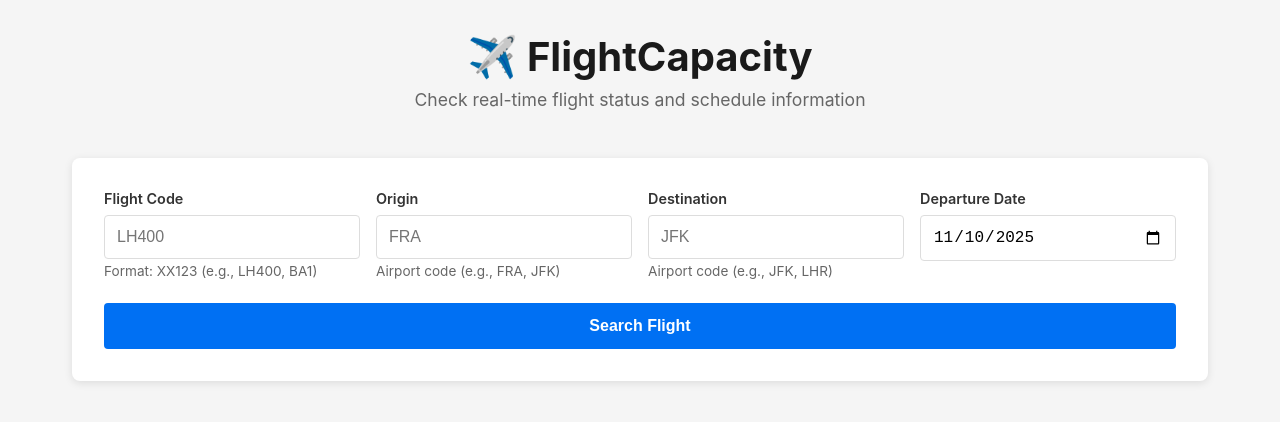
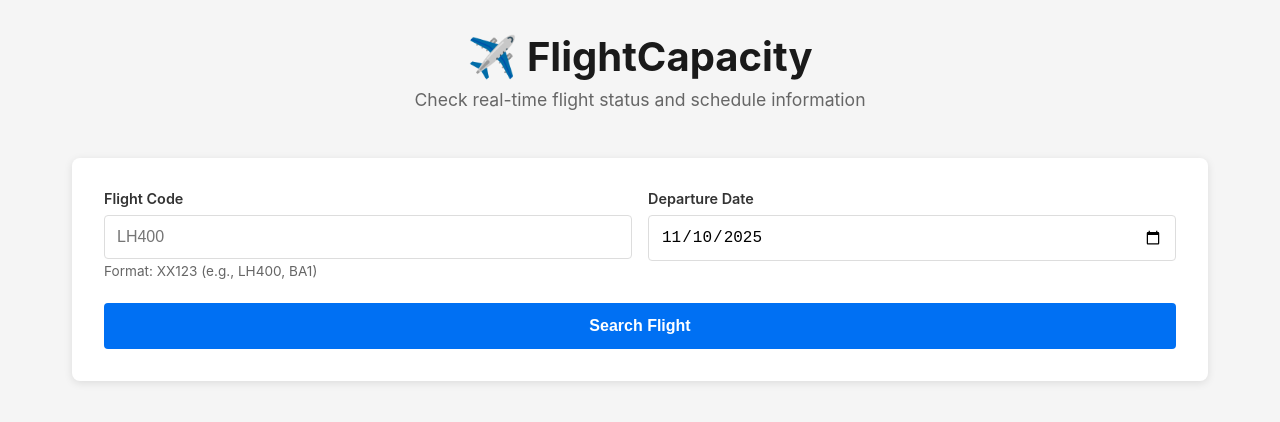
Before and after one commit to petarceklic/FlightCapacity, a Next.js app in the folder frontend/: page / in a window 1280 px wide. Shown: the top 422 px of the page. Built offline with nearby package versions, Linux system fonts and the light colour scheme.

Commit message:
Simplify: remove origin/destination fields, auto-extract from flight schedule

```diff
--- a/frontend/src/app/page.js
+++ b/frontend/src/app/page.js
@@ -13,8 +13,6 @@ const getDefaultDate = () => {
 export default function Home() {
   const [formData, setFormData] = useState({
     flightCode: '',
-    origin: '',
-    destination: '',
     date: getDefaultDate(),
   });
   const [results, setResults] = useState(null);
@@ -39,22 +37,6 @@ export default function Home() {
     setFormData(prev => ({
       ...prev,
       date: e.target.value
-    }));
-  };
-
-  const handleOriginChange = (e) => {
-    const value = e.target.value.toUpperCase();
-    setFormData(prev => ({
-      ...prev,
-      origin: value
-    }));
-  };
-
-  const handleDestinationChange = (e) => {
-    const value = e.target.value.toUpperCase();
-    setFormData(prev => ({
-      ...prev,
-      destination: value
     }));
   };
 
@@ -210,44 +192,6 @@ export default function Home() {
             />
             <small style={{ color: '#666', fontSize: '0.85rem', marginTop: '0.25rem' }}>
               Format: XX123 (e.g., LH400, BA1)
-            </small>
-          </div>
-
-          <div className="form-group">
-            <label htmlFor="origin">Origin</label>
-            <input
-              type="text"
-              id="origin"
-              name="origin"
-              value={formData.origin}
-              onChange={handleOriginChange}
-              placeholder="FRA"
-              pattern="[A-Z]{3}"
-              title="Enter 3-letter airport code (e.g., FRA)"
-              maxLength="3"
-              required
-            />
-            <small style={{ color: '#666', fontSize: '0.85rem', marginTop: '0.25rem' }}>
-              Airport code (e.g., FRA, JFK)
-            </small>
-          </div>
-
-          <div className="form-group">
-            <label htmlFor="destination">Destination</label>
-            <input
-              type="text"
-              id="destination"
-              name="destination"
-              value={formData.destination}
-              onChange={handleDestinationChange}
-              placeholder="JFK"
-              pattern="[A-Z]{3}"
-              title="Enter 3-letter airport code (e.g., JFK)"
-              maxLength="3"
-              required
-            />
-            <small style={{ color: '#666', fontSize: '0.85rem', marginTop: '0.25rem' }}>
-              Airport code (e.g., JFK, LHR)
             </small>
           </div>
 
```
